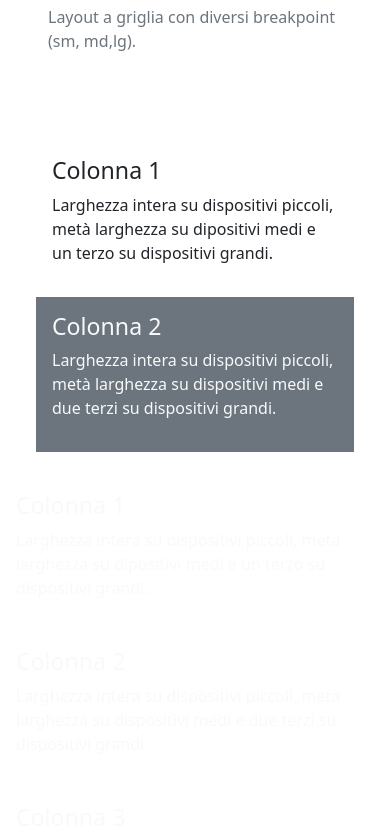
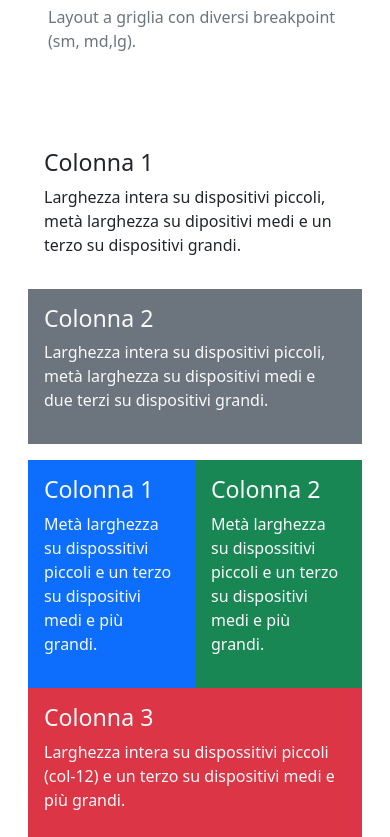
Before and after one commit to AntonioAmbrosecchia/htmlcss-bootstrap-layout, a plain HTML site: page index.html in a window 390 px wide. Shown: the part 118-955 px from the top of the page. Drawn offline with nearby package versions, Linux system fonts and the light colour scheme.

Commit message:
add second row responsive

```diff
--- a/index.html
+++ b/index.html
@@ -21,7 +21,7 @@
     </header>
     <main>
         <section>
-            <div class="row m-4">
+            <div class="row m-3">
                 <div class="inline-flex d-md-flex">
                     <div class="p-3 col-md-6 col-lg-4">
                         <h3>Colonna 1</h3>
@@ -41,26 +41,26 @@
         </section>
 
         <section>
-            <div class="">
-                <div class="">
-                    <div class="bg p-3 text-light">
+            <div class="row m-3">
+                <div class="d-flex flex-wrap">
+                    <div class="bg-primary p-3 text-light col-6 col-md-4">
                         <h3>Colonna 1</h3>
-                        <p>Larghezza intera su dispositivi piccoli, metà
-                            larghezza su dipositivi medi e un terzo
-                            su dispositivi grandi.
+                        <p>Metà larghezza su dispossitivi piccoli
+                            e un terzo su dispositivi medi e
+                            più grandi.
                         </p>
                     </div>
-                    <div class=" p-3 text-light">
+                    <div class="bg-success p-3 text-light col-6 col-md-4">
                         <h3>Colonna 2</h3>
-                        <p>Larghezza intera su dispositivi piccoli,
-                            metà larghezza su dispositivi medi e
-                            due terzi su dispositivi grandi.</p>
+                        <p>Metà larghezza su dispossitivi piccoli
+                            e un terzo su dispositivi medi e
+                            più grandi.</p>
                     </div>
-                    <div class=" p-3 text-light">
+                    <div class="bg-danger p-3 text-light col-12 col-md-4">
                         <h3>Colonna 3</h3>
-                        <p>Larghezza intera su dispositivi piccoli,
-                            metà larghezza su dispositivi medi e
-                            due terzi su dispositivi grandi.</p>
+                        <p>Larghezza intera su dispossitivi piccoli (col-12)
+                            e un terzo su dispositivi medi e
+                            più grandi.</p>
                     </div>
                 </div>
             </div>
```
